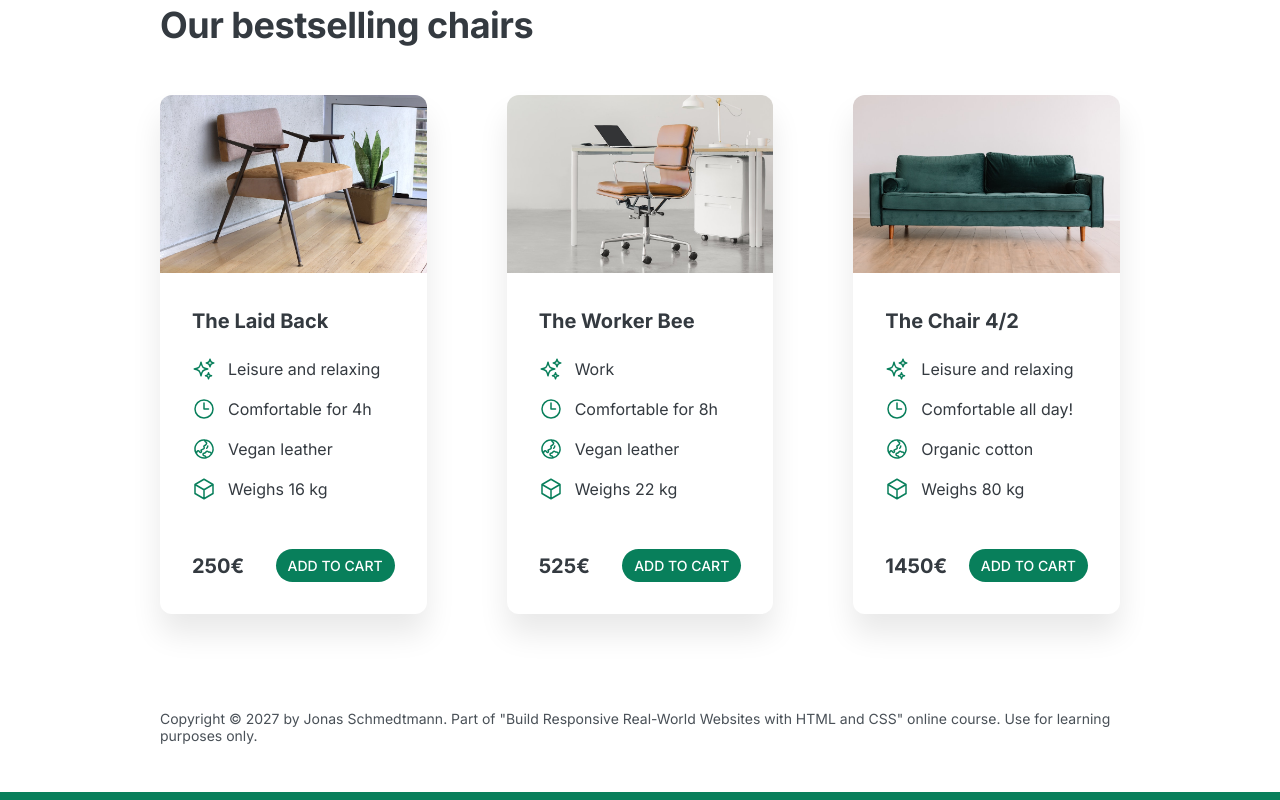
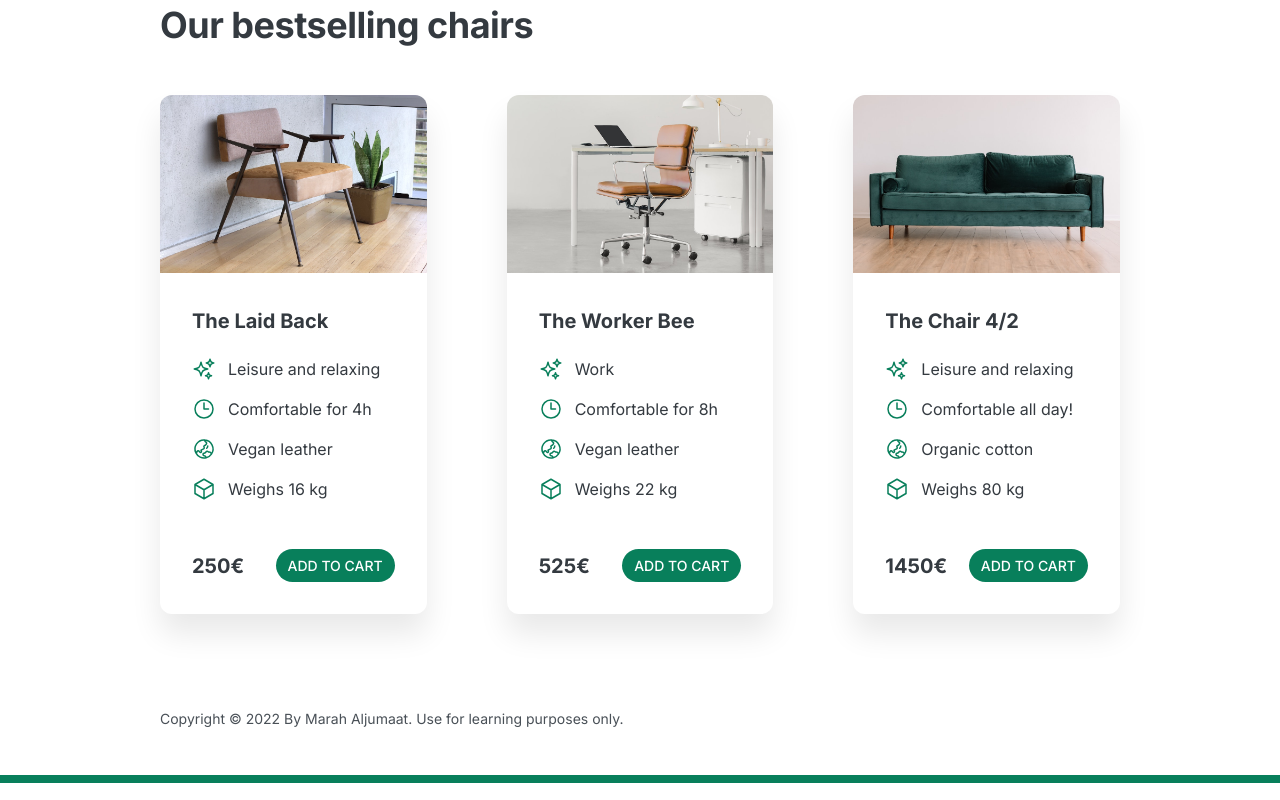
Before and after one commit to marah-aljumaat/first-web-design, a plain HTML site: page index.html in a window 1280 px wide. Shown: the part 1360-2160 px from the top of the page. Drawn offline with Linux system fonts and the light colour scheme.

Commit message:
Update index.html

```diff
--- a/index.html
+++ b/index.html
@@ -377,8 +377,7 @@
       </section>
 
       <footer>
-        Copyright &copy; 2027 by Jonas Schmedtmann. Part of "Build Responsive
-        Real-World Websites with HTML and CSS" online course. Use for learning
+        Copyright &copy; 2022 By Marah Aljumaat. Use for learning
         purposes only.
       </footer>
     </div>
```
